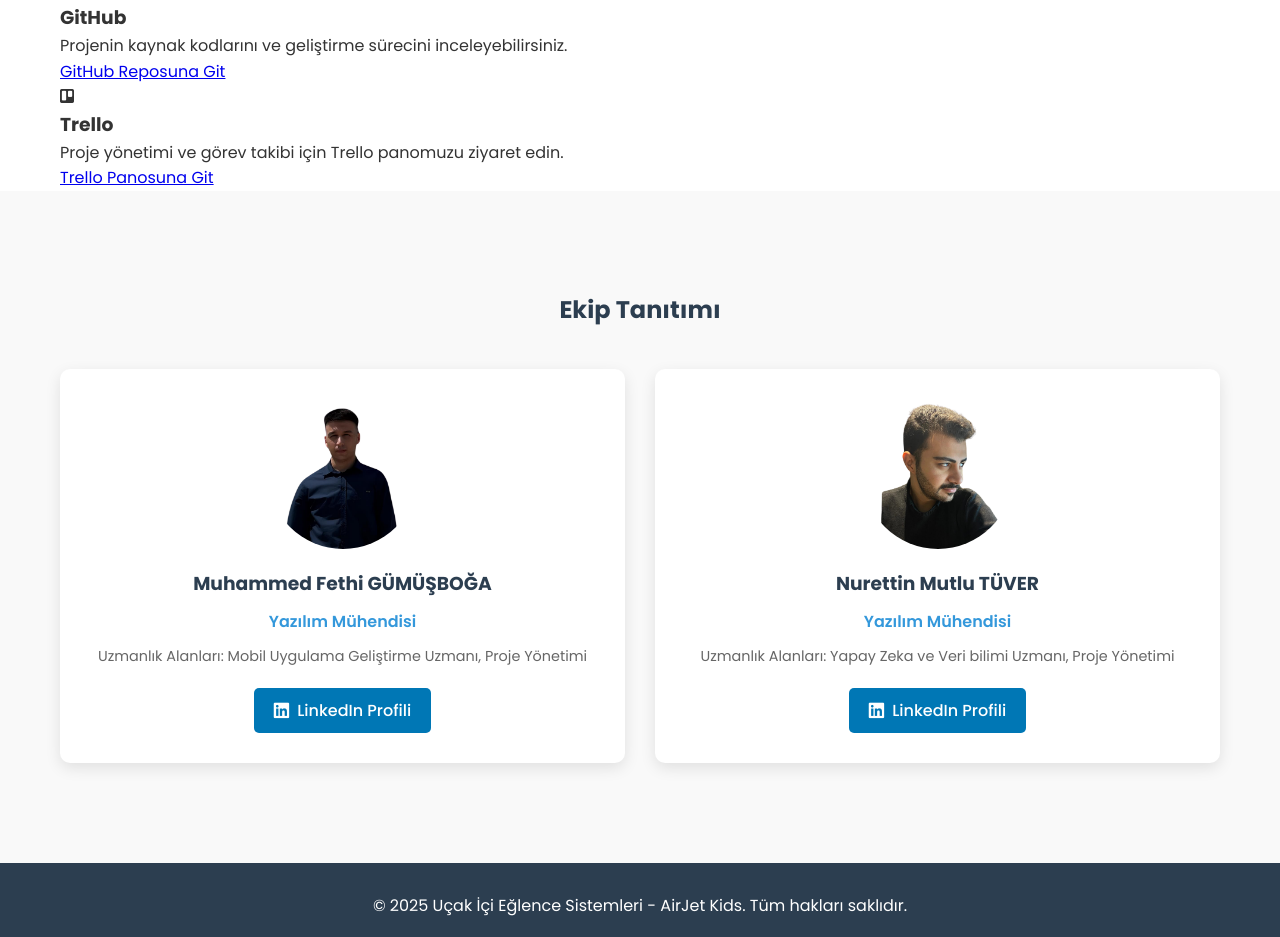
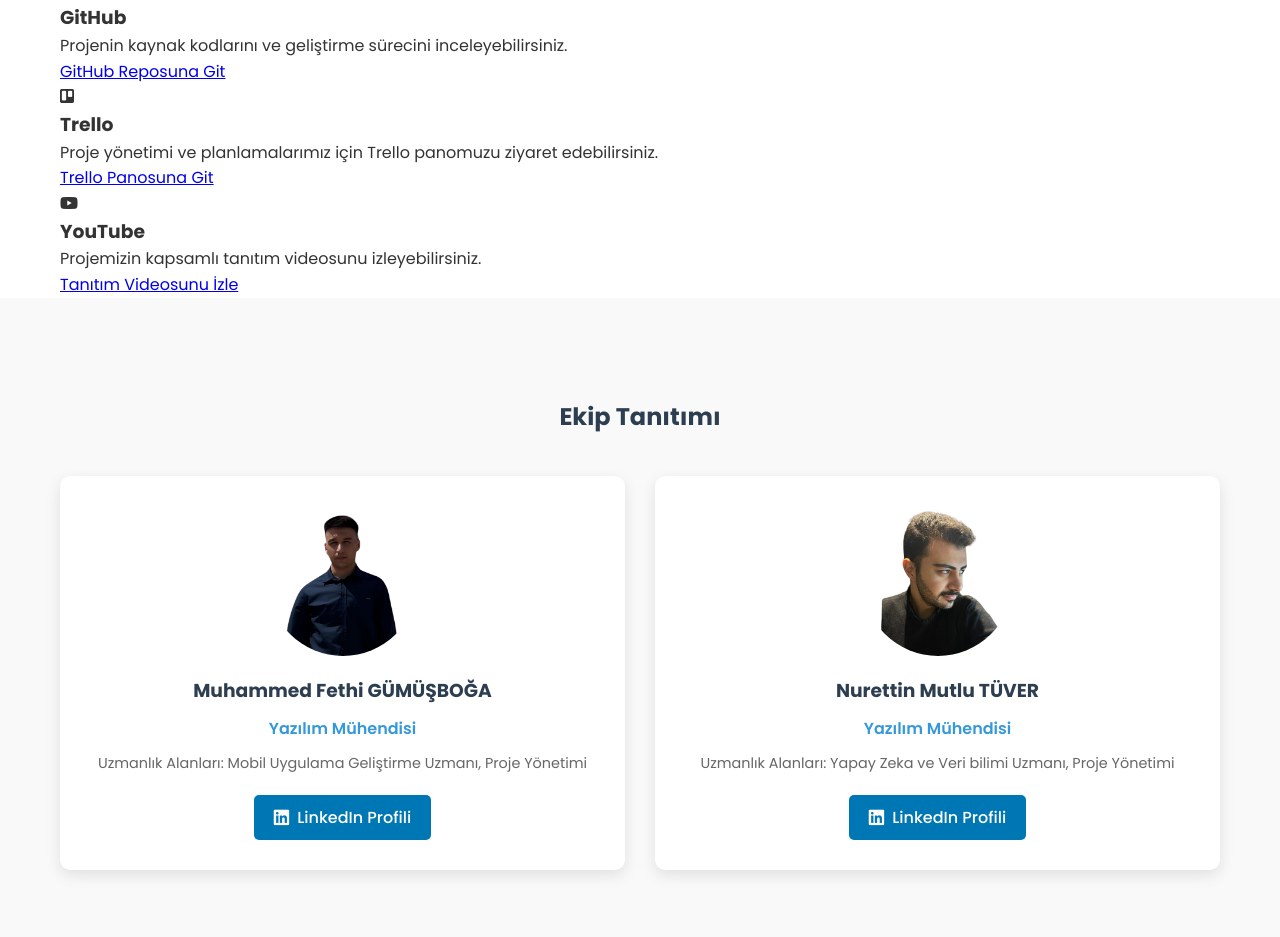
Before and after one commit to airjetkids/airjetkids.github.io, a plain HTML site: page index.html in a window 1280 px wide. Shown: the part 4869-5806 px from the top of the page. Drawn offline with Linux system fonts and the light colour scheme.

Commit message:
Update index.html _2_(youtube_link)
youtube da paylaşılan kapsamlı tanıtım videomuz için link ekleme güncellemesi

```diff
--- a/index.html
+++ b/index.html
@@ -177,9 +177,17 @@
                 <div class="link-card">
                     <i class="fab fa-trello"></i>
                     <h3>Trello</h3>
-                    <p>Proje yönetimi ve görev takibi için Trello panomuzu ziyaret edin.</p>
+                    <p>Proje yönetimi ve planlamalarımız için Trello panomuzu ziyaret edebilirsiniz.</p>
                     <a href="https://trello.com/b/frMMlU0m/airjet-kids" class="link-button" target="_blank">
                         Trello Panosuna Git
+                    </a>
+                </div>
+                <div class="link-card">
+                    <i class="fab fa-youtube"></i>
+                    <h3>YouTube</h3>
+                    <p>Projemizin kapsamlı tanıtım videosunu izleyebilirsiniz.</p>
+                    <a href="https://www.youtube.com/watch?v=xSlaiuqp3Vk" class="link-button" target="_blank">
+                        Tanıtım Videosunu İzle
                     </a>
                 </div>
             </div>
```
